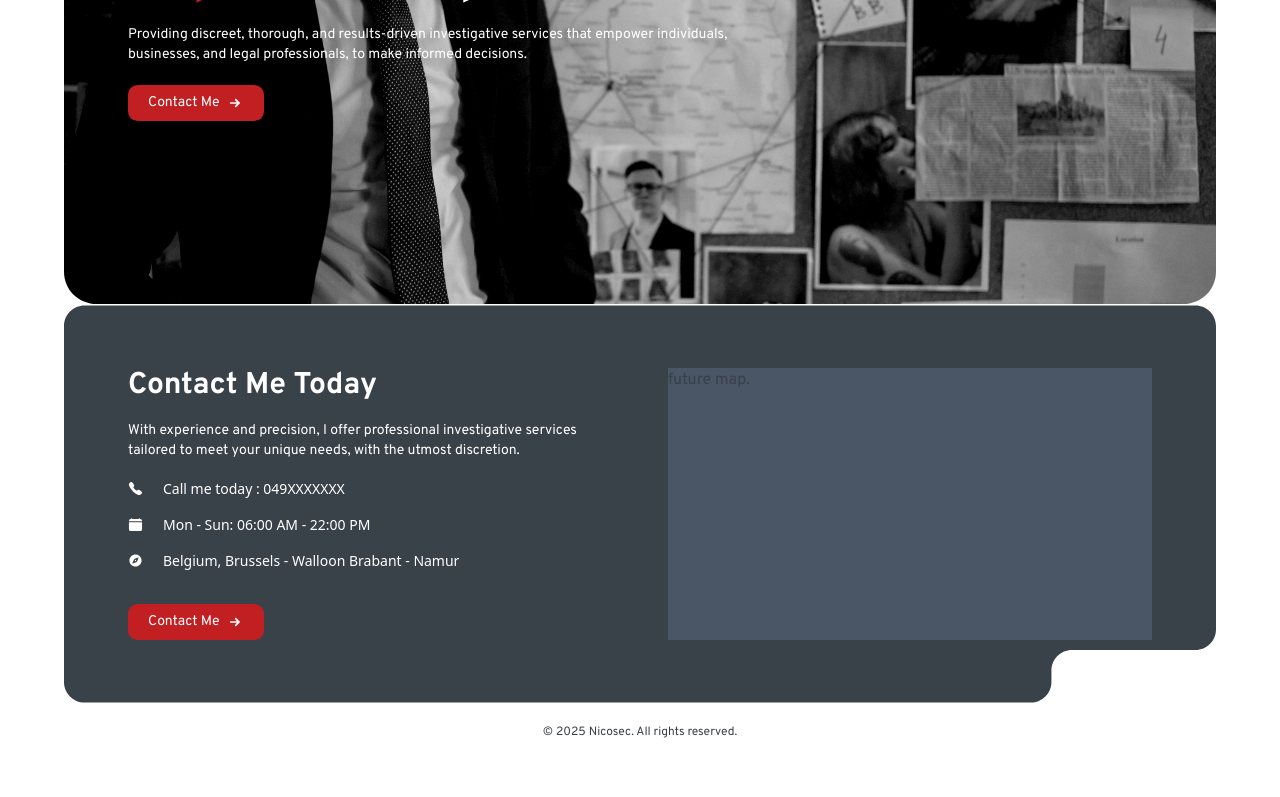
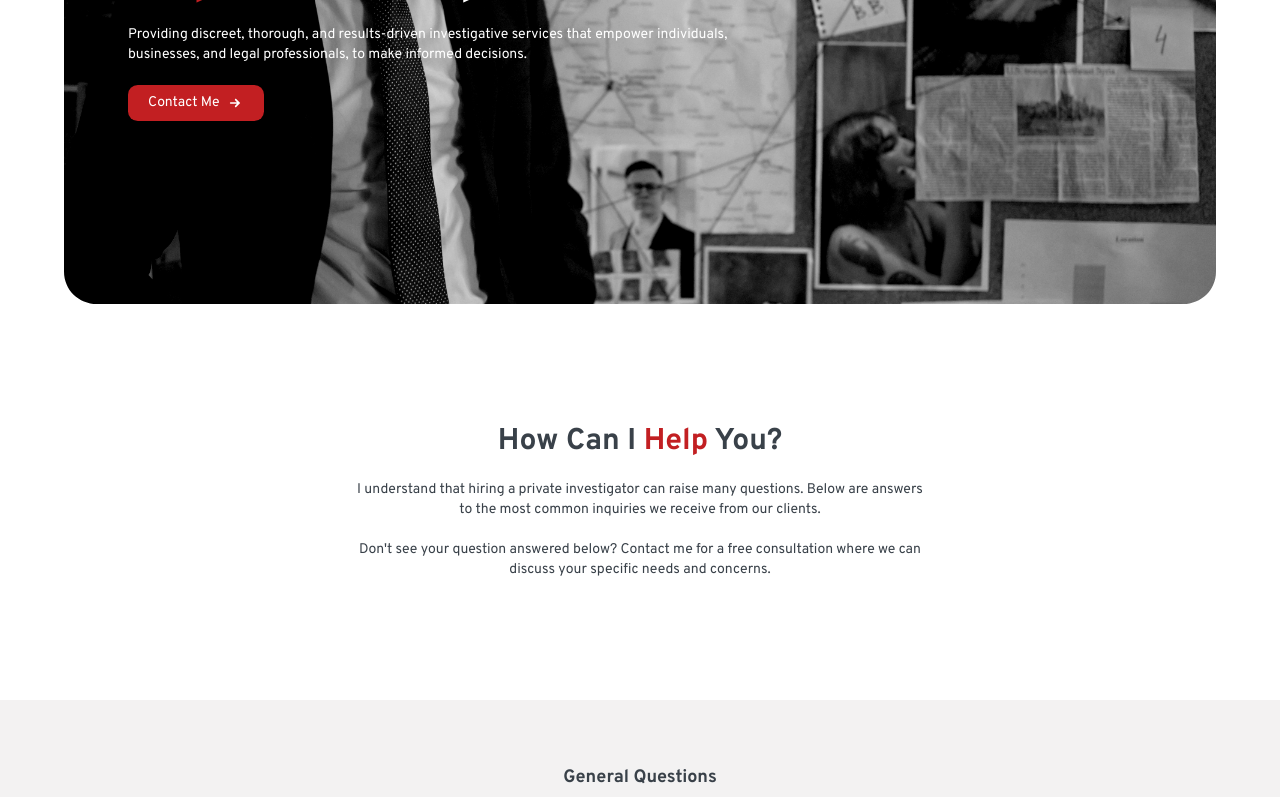
Before and after one commit to yellowSpray/nicsec, a React (Vite) app: page /faq in a window 1280 px wide. Shown: the part 300-1097 px from the top of the page. Before the commit the page ends 1060 px from the top, so only its background shows below. Built offline with nearby package versions, Linux system fonts and the light colour scheme.

Commit message:
+faq page

```diff
--- /dev/null
+++ b/src/components/ui/Accordion.tsx
@@ -0,0 +1,39 @@
+import { useState } from "react";
+import { FaQuestionCircle } from "react-icons/fa";
+import { AiOutlinePlus, AiOutlineMinus } from "react-icons/ai";
+
+interface QuestionProps {
+  question: string;
+  answer: string;
+  className?: string
+}
+
+export default function Accordion({ question, answer, className }: QuestionProps) {
+  const [isOpen, setIsOpen] = useState(false);
+  const toggle = () => setIsOpen(!isOpen);
+
+  return (
+    <div className="w-6xl">
+      <div
+        onClick={toggle}
+        className={`w-full rounded-second py-4 px-6 cursor-pointer flex flex-row items-center justify-between gap-2 z-10 ${className}`}
+      >
+        <strong className="flex flex-row items-center gap-4 text-sm">
+          <FaQuestionCircle /> {question}
+        </strong>
+        <span>
+            { isOpen ? (
+                <AiOutlineMinus />
+            ):(
+                <AiOutlinePlus />
+            )}
+        </span>
+      </div>
+      {isOpen && (
+        <div className={`relative bottom-5 px-7 py-16 rounded-b-second ${className} z-0`}>
+          <p className="text-sm">{answer}</p>
+        </div>
+      )}
+    </div>
+  );
+}
--- /dev/null
+++ b/src/data/questions.tsx
@@ -0,0 +1,65 @@
+export const questionGeneral = [
+  {
+    question: "What is a private investigator?",
+    answer:
+      "A private investigator is a licensed professional who conducts investigations for individuals, attorneys, businesses, and organizations. We gather facts, collect evidence, and provide detailed reports to help clients make informed decisions about legal, personal, or business matters.",
+  },
+  {
+    question: "Is hiring a private investigator legal?",
+    answer:
+      "Yes, hiring a licensed private investigator is legal. Investigators operate within the boundaries of the law and adhere to strict ethical guidelines to protect clients' confidentiality and privacy.",
+  },
+  {
+    question: "What kind of cases do private investigators handle?",
+    answer:
+      "Private investigators work on a wide range of cases, including infidelity investigations, background checks, fraud detection, missing persons, surveillance, insurance claims, and more.",
+  },
+  {
+    question: "How much does a private investigation cost?",
+    answer:
+      "Costs vary depending on the complexity of the case, the time required, and the type of services needed. We provide a clear estimate after an initial consultation.",
+  },
+  {
+    question: "Is the information collected by a PI admissible in court?",
+    answer:
+      "Yes, evidence collected legally by a licensed private investigator can often be used in court. We ensure all information is obtained lawfully and documented thoroughly.",
+  },
+  {
+    question: "How do you ensure confidentiality during an investigation?",
+    answer:
+      "Confidentiality is a top priority. All investigations are conducted discreetly, and client information is never shared without consent.",
+  }
+];
+
+export const questionService = [
+  {
+    question: "How does the investigation process begin?",
+    answer:
+      "The process starts with an initial consultation where we discuss your situation, goals, and available information. Based on this, we develop a tailored plan of action and provide a clear overview of the next steps and associated costs.",
+  },
+  {
+    question: "Do I need to provide any documents or information?",
+    answer:
+      "Yes, any relevant details or documents you can provide — such as names, addresses, photos, or past incidents — will help us conduct a more efficient and focused investigation.",
+  },
+  {
+    question: "How often will I receive updates during the investigation?",
+    answer:
+      "We maintain regular communication and provide updates at key points during the investigation. You're also welcome to contact us at any time with questions or concerns.",
+  },
+  {
+    question: "Will my identity remain confidential?",
+    answer:
+      "Absolutely. Client confidentiality is a top priority. We never disclose your identity or involvement in the investigation without your explicit consent.",
+  },
+  {
+    question: "Is the subject of the investigation notified or contacted?",
+    answer:
+      "No. Our investigations are conducted discreetly and without the knowledge of the subject, unless required or authorized by law.",
+  },
+  {
+    question: "How is the information I share with you protected?",
+    answer:
+      "All information you provide is securely stored and only accessible by authorized personnel. We follow strict data protection and privacy protocols.",
+  }
+];
--- a/src/pages/Faq.tsx
+++ b/src/pages/Faq.tsx
@@ -1,15 +1,64 @@
 import Detective from "../assets/images/detective_pic.png";
 import Content from "../components/common/Content";
+import Accordion from "../components/ui/Accordion";
+import { questionGeneral } from "../data/questions";
+import { questionService } from "../data/questions";
 
 export default function Faq() {
   return (
-    <section className="w-6xl">
+    <div className="w-full flex flex-col items-center">
       <Content
         backgroundImage={Detective}
         title="Faq for all the question."
         text="Providing discreet, thorough, and results-driven investigative services that empower individuals, businesses, and legal professionals, to make informed decisions."
         positionClassName="items-start text-start"
       />
-    </section>
+
+      <section className="w-6xl my-30 flex flex-col items-center gap-8 text-center">
+        <div className="w-1/2">
+          <h3 className="text-3xl mb-5">
+            How Can I <span className="text-second">Help</span> You?
+          </h3>
+          <p className="text-sm mb-5">
+            I understand that hiring a private investigator can raise many
+            questions. Below are answers to the most common inquiries we receive
+            from our clients.
+          </p>
+          <aside className="">
+            <p className="text-sm">
+              Don't see your question answered below? Contact me for a free
+              consultation where we can discuss your specific needs and
+              concerns.
+            </p>
+          </aside>
+        </div>
+      </section>
+
+      <section className="w-full mb-30 flex flex-col items-center">
+        <div className="w-full py-16 flex flex-col items-center bg-background">
+          <h4 className="text-lg mb-5">General Questions</h4>
+          { questionGeneral.map( ( {question, answer} , index) => (
+            <Accordion
+              key={index}
+              className="bg-main text-white mb-2"
+              question={question}
+              answer={answer}
+            />
+          ))}
+        </div>
+        <div className="w-6xl pt-16 flex flex-col items-center">
+          <h4 className="text-lg mb-5">Process & Confidentiality</h4>
+          { questionService.map (({ question , answer }, index) => (
+            <Accordion
+              key={index}
+              className="bg-background mb-2"
+              question={question}
+              answer={answer}
+            />
+          ))}
+
+        </div>
+      </section>
+    </div>
   );
 }
```
Also changed, not shown: 1 other file (tests, documents, lock files or other folders).
